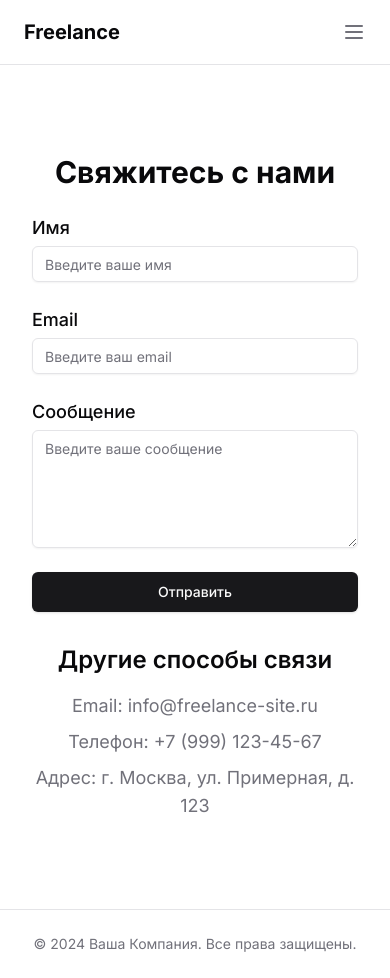
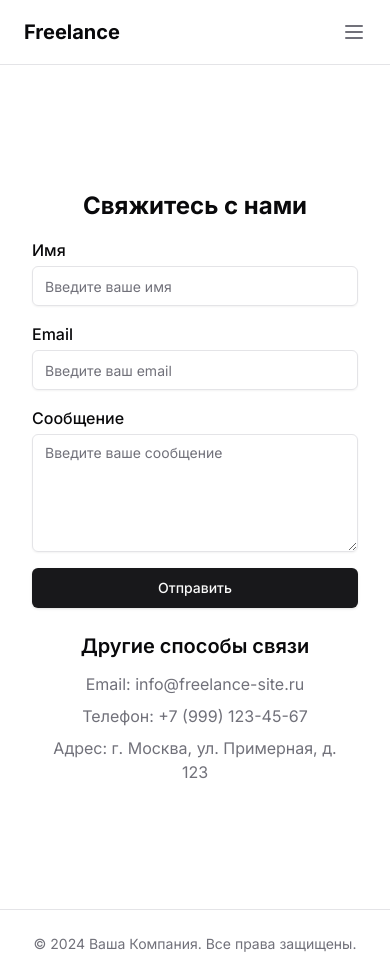
Before and after one commit to muhammadali-nb/freelance, a Next.js app: page /contact in a window 390 px wide. Built offline with nearby package versions, Linux system fonts and the light colour scheme.

Commit message:
dark theme for onboarding page

```diff
--- a/src/app/(auth)/onboarding/page.tsx
+++ b/src/app/(auth)/onboarding/page.tsx
@@ -15,7 +15,7 @@ const steps = [
 	"Профессиональные навыки",
 	"Опыт работы",
 	"Портфолио",
-  "Тарифы"
+	"Тарифы",
 ];
 
 export default function OnboardingPage() {
@@ -27,7 +27,7 @@ export default function OnboardingPage() {
 		if (currentStep < steps.length - 1) {
 			setCurrentStep(currentStep + 1);
 		} else {
-      router.push('/profile');
+			router.push("/profile");
 		}
 	};
 
@@ -55,26 +55,28 @@ export default function OnboardingPage() {
 	};
 
 	return (
-    <div className="flex flex-col items-center justify-center min-h-screen bg-gray-50 p-4">
-      <div className="w-full max-w-2xl">
-        <div className="mb-8">
-          <h1 className="text-2xl md:text-3xl font-bold mb-4 text-center">
+		<div className="flex flex-col items-center justify-center min-h-screen bg-background p-4 sm:p-6 md:p-8">
+			<div className="w-full max-w-2xl bg-background border rounded-lg shadow-sm p-4 sm:p-6 md:p-8">
+				<div className="mb-6 sm:mb-8">
+					<h1 className="text-xl sm:text-2xl md:text-3xl font-bold mb-4 text-center text-foreground">
 						{steps[currentStep]}
 					</h1>
-          <Progress value={progress} className="w-full" />
+					<Progress value={progress} className="w-full h-2 sm:h-3" />
 				</div>
 
-        {renderStep()}
+				<div className="mb-6 sm:mb-8">{renderStep()}</div>
 
-        <div className="flex justify-between mt-8">
+				<div className="flex flex-col sm:flex-row justify-between gap-3 sm:gap-4">
 					<Button
 						variant="outline"
 						onClick={prevStep}
 						disabled={currentStep === 0}
-          >
+						className="w-full sm:w-auto order-2 sm:order-1 h-9 sm:h-10 text-sm sm:text-base">
 						Назад
 					</Button>
-          <Button onClick={nextStep}>
+					<Button
+						onClick={nextStep}
+						className="w-full sm:w-auto order-1 sm:order-2 h-9 sm:h-10 text-sm sm:text-base">
 						{currentStep === steps.length - 1 ? "Завершить" : "Далее"}
 					</Button>
 				</div>
--- a/src/app/(main)/contact/page.tsx
+++ b/src/app/(main)/contact/page.tsx
@@ -5,31 +5,64 @@ import { Label } from "@/components/ui/label";
 
 export default function ContactPage() {
 	return (
-    <div className="flex flex-col items-center justify-center min-h-screen bg-background p-4">
+		<div className="flex flex-col items-center justify-center min-h-screen bg-background p-4 sm:p-6 md:p-8">
 			<div className="w-full max-w-2xl">
-        <h1 className="text-3xl md:text-4xl lg:text-5xl font-bold mb-6 text-center text-foreground">
+				<h1 className="text-2xl sm:text-3xl md:text-4xl lg:text-5xl font-bold mb-4 sm:mb-6 text-center text-foreground">
 					Свяжитесь с нами
 				</h1>
-        <form className="space-y-6 mb-8">
+				<form className="space-y-4 sm:space-y-6 mb-6 sm:mb-8">
 					<div>
-            <Label htmlFor="name" className="text-lg">Имя</Label>
-            <Input id="name" placeholder="Введите ваше имя" className="mt-1" />
+						<Label htmlFor="name" className="text-base sm:text-lg">
+							Имя
+						</Label>
+						<Input
+							id="name"
+							placeholder="Введите ваше имя"
+							className="mt-1 h-10 sm:h-11 text-sm sm:text-base"
+						/>
 					</div>
 					<div>
-            <Label htmlFor="email" className="text-lg">Email</Label>
-            <Input id="email" type="email" placeholder="Введите ваш email" className="mt-1" />
+						<Label htmlFor="email" className="text-base sm:text-lg">
+							Email
+						</Label>
+						<Input
+							id="email"
+							type="email"
+							placeholder="Введите ваш email"
+							className="mt-1 h-10 sm:h-11 text-sm sm:text-base"
+						/>
 					</div>
 					<div>
-            <Label htmlFor="message" className="text-lg">Сообщение</Label>
-            <Textarea id="message" placeholder="Введите ваше сообщение" rows={5} className="mt-1" />
+						<Label htmlFor="message" className="text-base sm:text-lg">
+							Сообщение
+						</Label>
+						<Textarea
+							id="message"
+							placeholder="Введите ваше сообщение"
+							rows={5}
+							className="mt-1 text-sm sm:text-base"
+						/>
 					</div>
-          <Button type="submit" size="lg" className="w-full">Отправить</Button>
+					<Button
+						type="submit"
+						size="lg"
+						className="w-full h-10 sm:h-11 text-sm sm:text-base">
+						Отправить
+					</Button>
 				</form>
-        <div className="text-center">
-          <h2 className="text-2xl font-semibold mb-4 text-foreground">Другие способы связи</h2>
-          <p className="text-lg mb-2 text-muted-foreground">Email: info@freelance-site.ru</p>
-          <p className="text-lg mb-2 text-muted-foreground">Телефон: +7 (999) 123-45-67</p>
-          <p className="text-lg text-muted-foreground">Адрес: г. Москва, ул. Примерная, д. 123</p>
+				<div className="text-center px-4 sm:px-6">
+					<h2 className="text-xl sm:text-2xl font-semibold mb-3 sm:mb-4 text-foreground">
+						Другие способы связи
+					</h2>
+					<p className="text-base sm:text-lg mb-2 text-muted-foreground">
+						Email: info@freelance-site.ru
+					</p>
+					<p className="text-base sm:text-lg mb-2 text-muted-foreground">
+						Телефон: +7 (999) 123-45-67
+					</p>
+					<p className="text-base sm:text-lg text-muted-foreground">
+						Адрес: г. Москва, ул. Примерная, д. 123
+					</p>
 				</div>
 			</div>
 		</div>
--- a/src/components/onboarding/rates-step.tsx
+++ b/src/components/onboarding/rates-step.tsx
@@ -10,22 +10,22 @@ import {
 
 export function RatesStep() {
   return (
-    <div className="space-y-6">
+    <div className="space-y-4 sm:space-y-6">
       <div>
-        <Label>Почасовая ставка</Label>
-        <div className="flex items-center space-x-2">
+        <Label className="text-sm sm:text-base">Почасовая ставка</Label>
+        <div className="flex items-center space-x-2 mt-1 sm:mt-2">
           <Input
             type="number"
             placeholder="0"
-            className="mt-1"
+            className="text-sm sm:text-base h-9 sm:h-10"
           />
-          <span className="text-lg">₽/час</span>
+          <span className="text-base sm:text-lg text-foreground">₽/час</span>
         </div>
       </div>
       <div>
-        <Label>Предпочитаемая занятость</Label>
+        <Label className="text-sm sm:text-base">Предпочитаемая занятость</Label>
         <Select>
-          <SelectTrigger>
+          <SelectTrigger className="mt-1 sm:mt-2 h-9 sm:h-10 text-sm sm:text-base">
             <SelectValue placeholder="Выберите тип занятости" />
           </SelectTrigger>
           <SelectContent>
@@ -36,9 +36,9 @@ export function RatesStep() {
         </Select>
       </div>
       <div>
-        <Label>Доступность в неделю</Label>
+        <Label className="text-sm sm:text-base">Доступность в неделю</Label>
         <Select>
-          <SelectTrigger>
+          <SelectTrigger className="mt-1 sm:mt-2 h-9 sm:h-10 text-sm sm:text-base">
             <SelectValue placeholder="Выберите количество часов" />
           </SelectTrigger>
           <SelectContent>
```
Lines whose indentation alone changed are shown as unchanged.
